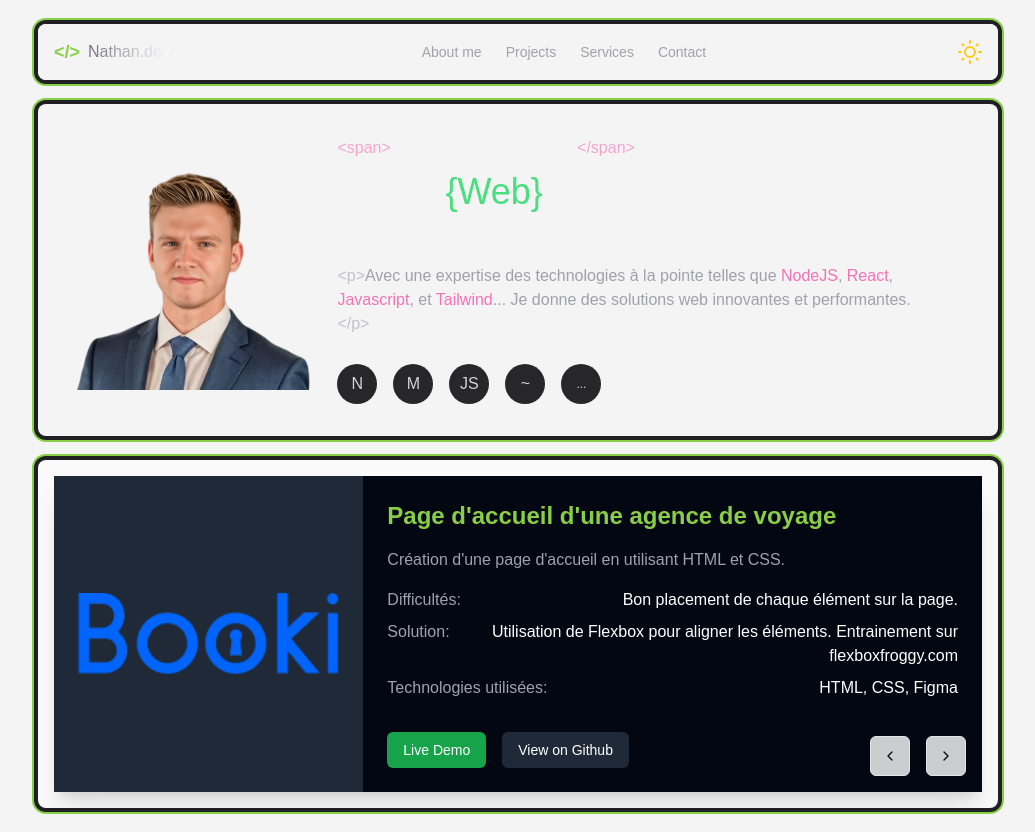
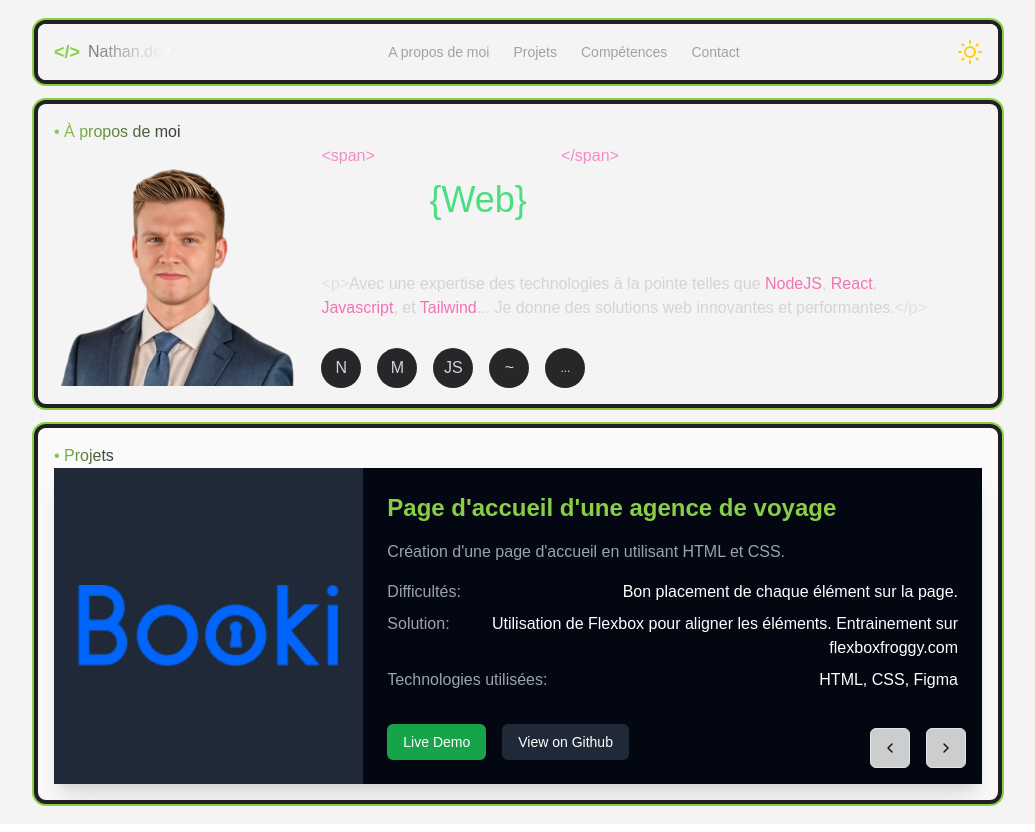
Before and after one commit to BinaryZoboo/portfolio, a React (Vite) app: page / in a window 1280 px wide. Shown: the whole page, without its empty margins (122-1157 px from the left). Built offline with nearby package versions, Linux system fonts and the light colour scheme.

Commit message:
react scroll

```diff
--- a/package.json
+++ b/package.json
@@ -17,6 +17,7 @@
     "react": "^18.3.1",
     "react-dom": "^18.3.1",
     "react-router-dom": "^6.27.0",
+    "react-scroll": "^1.9.0",
     "tailwind-merge": "^2.5.4",
     "tailwindcss-animate": "^1.0.7"
   },
--- a/src/components/Aboutme.jsx
+++ b/src/components/Aboutme.jsx
@@ -1,6 +1,16 @@
+import { Element } from "react-scroll";
+
 export default function Aboutme() {
   return (
-    <div className="mx-auto my-6 flex h-auto w-full flex-col items-center rounded-lg bg-zinc-100 p-4 ring-2 ring-atlantis ring-offset-4 ring-offset-regal-zinc-300 md:w-3/4 md:p-8 dark:bg-regal-zinc-200">
+    <div className="mx-auto my-6 flex h-auto w-full flex-col items-center rounded-lg bg-zinc-100 p-4 ring-2 ring-atlantis ring-offset-4 ring-offset-regal-zinc-300 md:w-3/4 dark:bg-regal-zinc-200">
+      <Element className="self-start" name="aboutme">
+        <h3
+          id="aboutme"
+          className="self-start bg-gradient-to-r from-atlantis to-regal-zinc-100 bg-clip-text text-transparent dark:from-atlantis dark:to-regal-zinc-100"
+        >
+          • À propos de moi
+        </h3>
+      </Element>
       <div className="flex w-full flex-col items-center space-y-6 sm:flex-row sm:space-y-0">
         {/* Image Section */}
         <div className="h-60 rounded-2xl md:mr-5">
@@ -14,9 +24,9 @@ export default function Aboutme() {
         {/* Text Section */}
         <div className="w-full flex-col space-y-3 text-center sm:w-2/3 sm:text-left">
           <p className="font-mono text-zinc-100">
-            <span className="text-pink-400 opacity-60">{"<span>"}</span>Salut,
+            <span className="text-pink-400 opacity-80">{"<span>"}</span>Salut,
             je m&apos;appelle Nathan
-            <span className="text-pink-400 opacity-60">{"</span>"}</span>
+            <span className="text-pink-400 opacity-80">{"</span>"}</span>
           </p>
 
           <h1 className="text-2xl font-bold text-zinc-100 md:text-3xl lg:text-4xl">
@@ -28,7 +38,7 @@ export default function Aboutme() {
             </div>
           </h1>
 
-          <div className="max-w-full font-mono text-zinc-400">
+          <div className="max-w-full font-mono text-zinc-300">
             <span className="opacity-60">{"<p>"}</span>
             Avec une expertise des technologies à la pointe telles que
             <span className="text-pink-400"> NodeJS</span>,
--- a/src/components/Navbar.jsx
+++ b/src/components/Navbar.jsx
@@ -1,6 +1,6 @@
 import PropTypes from "prop-types";
 import { useState } from "react";
-import { Link } from "react-router-dom";
+import { Link } from "react-scroll";
 
 // Composant NavLink pour les liens de navigation
 const NavLink = ({ to, children }) => (
@@ -111,10 +111,10 @@ export default function Navbar() {
 
         {/* Nav Links pour desktop */}
         <nav className="hidden size-full items-center justify-center space-x-6 bg-zinc-100 md:flex dark:bg-regal-zinc-200">
-          <NavLink to="/about">About me</NavLink>
-          <NavLink to="/resume">Projects</NavLink>
-          <NavLink to="/services">Services</NavLink>
-          <NavLink to="/contact">Contact</NavLink>
+          <NavLink to="aboutme">A propos de moi</NavLink>
+          <NavLink to="project">Projets</NavLink>
+          <NavLink to="skills">Compétences</NavLink>
+          <NavLink to="contact">Contact</NavLink>
         </nav>
 
         {/* Dark Mode Button */}
@@ -162,10 +162,10 @@ export default function Navbar() {
       {/* Menu mobile */}
       {isMenuOpen && (
         <nav className="flex flex-col items-center space-y-4 border-t border-atlantis bg-zinc-100 py-4 md:hidden dark:bg-regal-zinc-200">
-          <NavLink to="/about">About me</NavLink>
-          <NavLink to="/resume">Projects</NavLink>
-          <NavLink to="/services">Services</NavLink>
-          <NavLink to="/contact">Contact</NavLink>
+          <NavLink to="aboutme">A propos de moi</NavLink>
+          <NavLink to="project">Projets</NavLink>
+          <NavLink to="skills">Compétences</NavLink>
+          <NavLink to="contact">Contact</NavLink>
         </nav>
       )}
     </header>
--- a/src/components/ProjectsCarousel.jsx
+++ b/src/components/ProjectsCarousel.jsx
@@ -1,6 +1,7 @@
 import { Button } from "@/components/ui/button";
 import { ChevronLeft, ChevronRight } from "lucide-react";
 import { useEffect, useState } from "react";
+import { Element } from "react-scroll";
 import CardProjects from "./CardProjects";
 
 export default function ProjectsCarousel() {
@@ -30,7 +31,12 @@ export default function ProjectsCarousel() {
   };
 
   return (
-    <div className="mx-auto max-h-min w-full overflow-hidden rounded-lg bg-zinc-50 p-4 ring-2 ring-atlantis ring-offset-4 ring-offset-regal-zinc-300 md:w-3/4  dark:bg-regal-zinc-200">
+    <div className="mx-auto flex max-h-min flex-col items-center overflow-hidden rounded-lg bg-zinc-50 p-4 ring-2 ring-atlantis ring-offset-4 ring-offset-regal-zinc-300 md:w-3/4  dark:bg-regal-zinc-200">
+      <Element className="self-start" name="project">
+        <h3 className="bg-gradient-to-r from-atlantis to-regal-zinc-100 bg-clip-text text-transparent dark:from-atlantis dark:to-regal-zinc-100">
+          • Projets
+        </h3>
+      </Element>
       <div className="relative w-full">
         {/* Conteneur pour les slides */}
         <div
--- a/src/index.css
+++ b/src/index.css
@@ -67,6 +67,10 @@
   }
 }
 
+html {
+  scroll-behavior: smooth;
+}
+
 * {
   font-family: "Roboto Mono", sans-serif !important;
   font-weight: 500;
--- a/tailwind.config.js
+++ b/tailwind.config.js
@@ -10,6 +10,7 @@ export default {
         "regal-zinc-200": "#272730",
         "regal-zinc-100": "#33333b",
         atlantis: "#89ce47",
+        "blue-ribbon": "#0065fc",
         background: "hsl(var(--background))",
         foreground: "hsl(var(--foreground))",
         card: {
```
Also changed, not shown: 1 other file (tests, documents, lock files or other folders).
